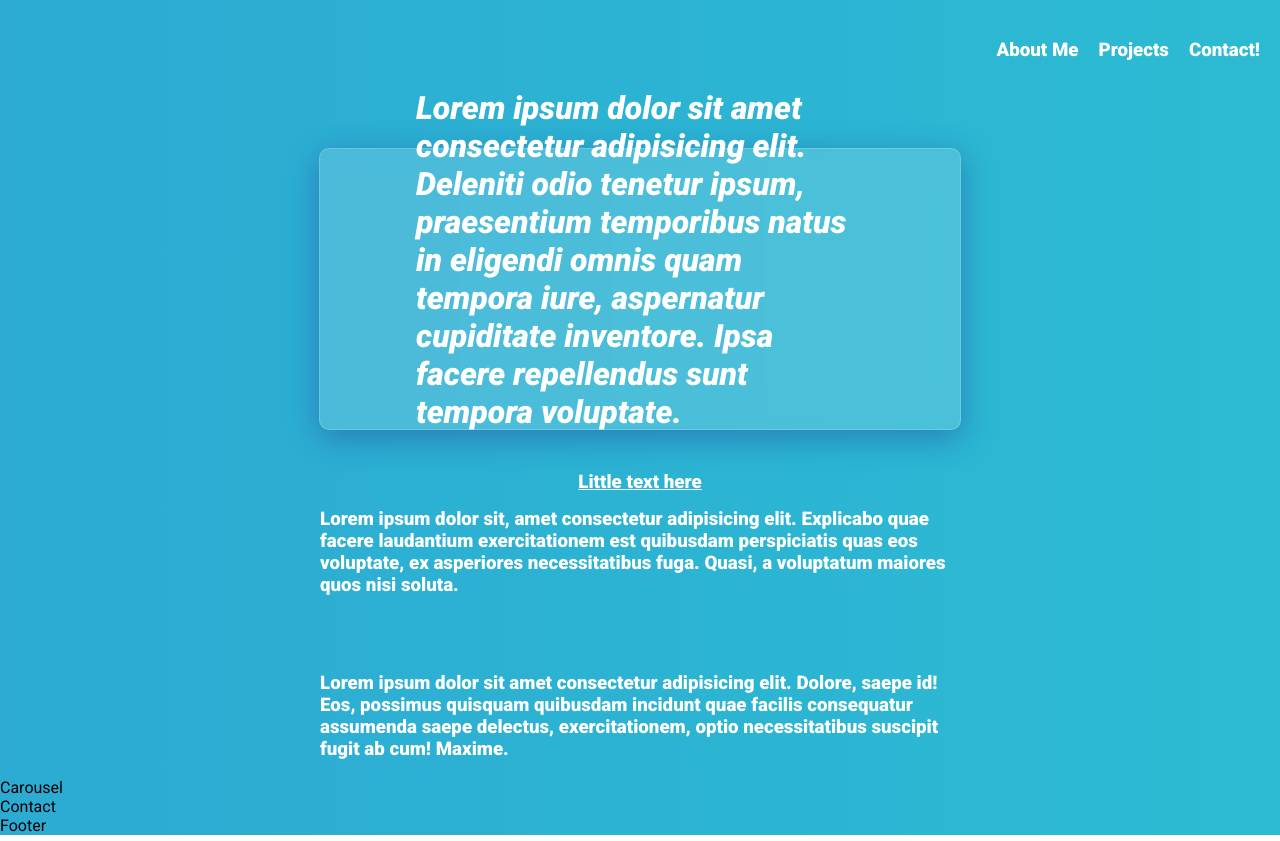
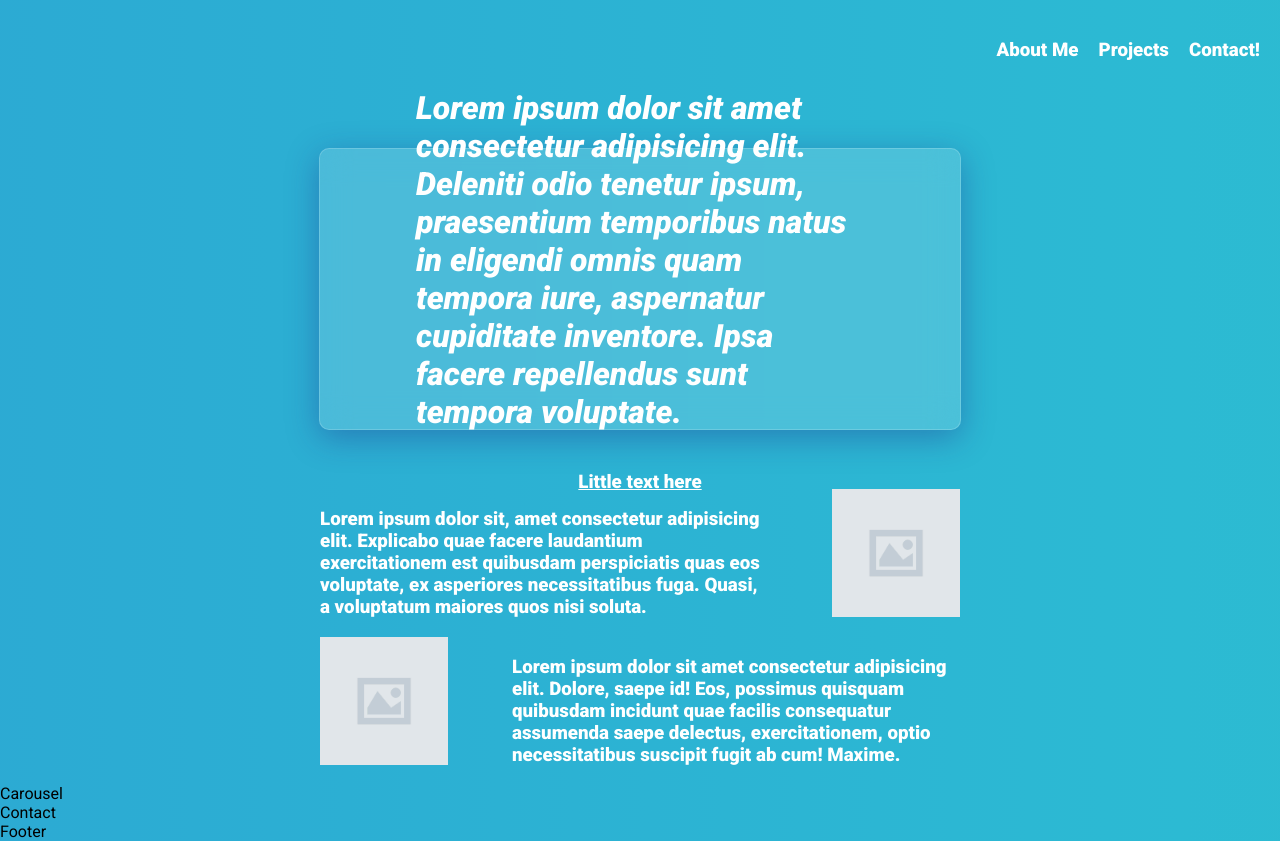
Before and after one commit to NovumChaldea/persona, a React (Create React App) app: page / in a window 1280 px wide. Built offline with nearby package versions, Linux system fonts and the light colour scheme.

Commit message:
Change in the style of about section

```diff
--- a/src/components/About.jsx
+++ b/src/components/About.jsx
@@ -1,17 +1,18 @@
 import React, { Fragment } from 'react';
 import styles from '../styles/About.module.css';
+import dummy from '../assets/dummy.jpg'
 
 const About = () => {
   return (
     <Fragment >
       <div className={styles.box}>
         <div className={styles.container}>
-          <h3>Lorem ipsum dolor sit, amet consectetur adipisicing elit. Explicabo quae facere laudantium exercitationem est quibusdam perspiciatis quas eos voluptate, ex asperiores necessitatibus fuga. Quasi, a voluptatum maiores quos nisi soluta.</h3>
-          <img></img>
+          <h3 className={styles.text}>Lorem ipsum dolor sit, amet consectetur adipisicing elit. Explicabo quae facere laudantium exercitationem est quibusdam perspiciatis quas eos voluptate, ex asperiores necessitatibus fuga. Quasi, a voluptatum maiores quos nisi soluta.</h3>
+          <img className={styles.image} src={dummy} alt="// eslint-disable-next-line" />
         </div>
         <div className={styles.container}>
-          <img></img>
-          <h3>Lorem ipsum dolor sit amet consectetur adipisicing elit. Dolore, saepe id! Eos, possimus quisquam quibusdam incidunt quae facilis consequatur assumenda saepe delectus, exercitationem, optio necessitatibus suscipit fugit ab cum! Maxime.</h3>
+          <img className={styles.image} src={dummy}  />
+          <h3 className={styles.text}>Lorem ipsum dolor sit amet consectetur adipisicing elit. Dolore, saepe id! Eos, possimus quisquam quibusdam incidunt quae facilis consequatur assumenda saepe delectus, exercitationem, optio necessitatibus suscipit fugit ab cum! Maxime.</h3>
         </div>
       </div>
     </Fragment>
--- a/src/styles/About.module.css
+++ b/src/styles/About.module.css
@@ -9,4 +9,18 @@
     width: 50%;
     height: 70%;
     color: white;
+    display: flex;
+    flex-direction: row;
+    justify-content: space-between;
 }
+
+.text{
+    text-justify: inter-word;
+    width: 70%;
+
+}
+
+.image{
+    height: 20%;
+    width: 20%;
+}
```
Also changed, not shown: src/assets/dummy.jpg (added).
